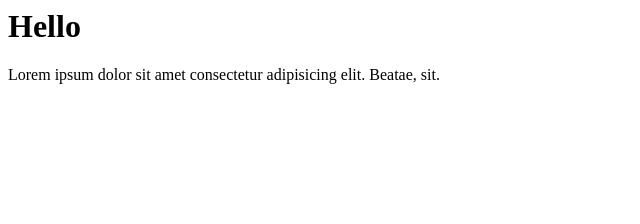
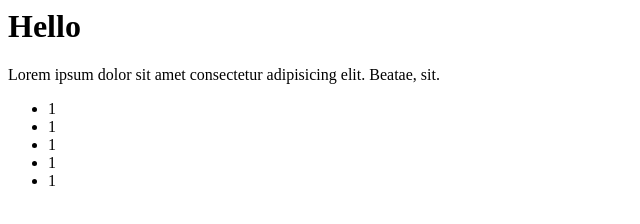
Before and after one commit to BGalymbek/learningBranches, a plain HTML site: page index.html in a window 1280 px wide. Shown: the full height of the page, 0-640 px from the left. Drawn offline with Linux system fonts and the light colour scheme.

Commit message:
added ul to menu

```diff
--- a/index.html
+++ b/index.html
@@ -7,5 +7,12 @@
 <body>
     <h1>Hello</h1>
     <p>Lorem ipsum dolor sit amet consectetur adipisicing elit. Beatae, sit.</p>
+    <ul>
+        <li>1</li>
+        <li>1</li>
+        <li>1</li>
+        <li>1</li>
+        <li>1</li>
+    </ul>
 </body>
 </html>
```
